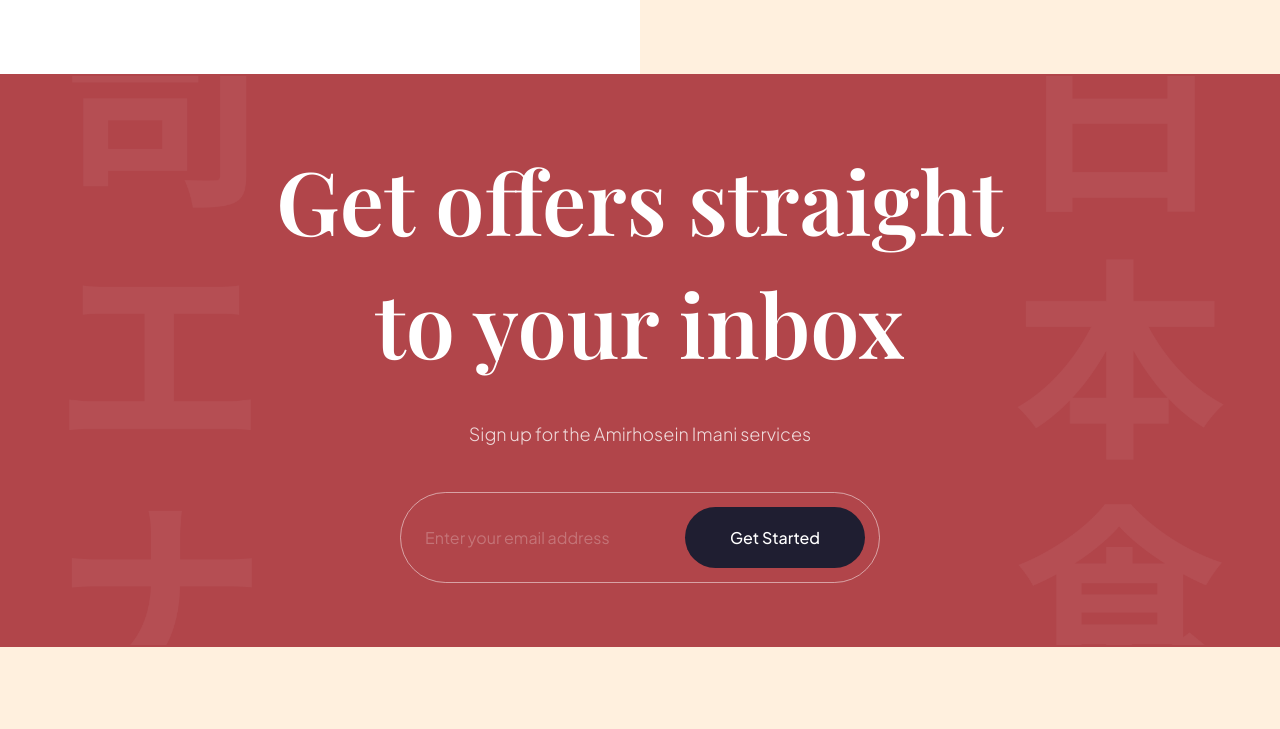
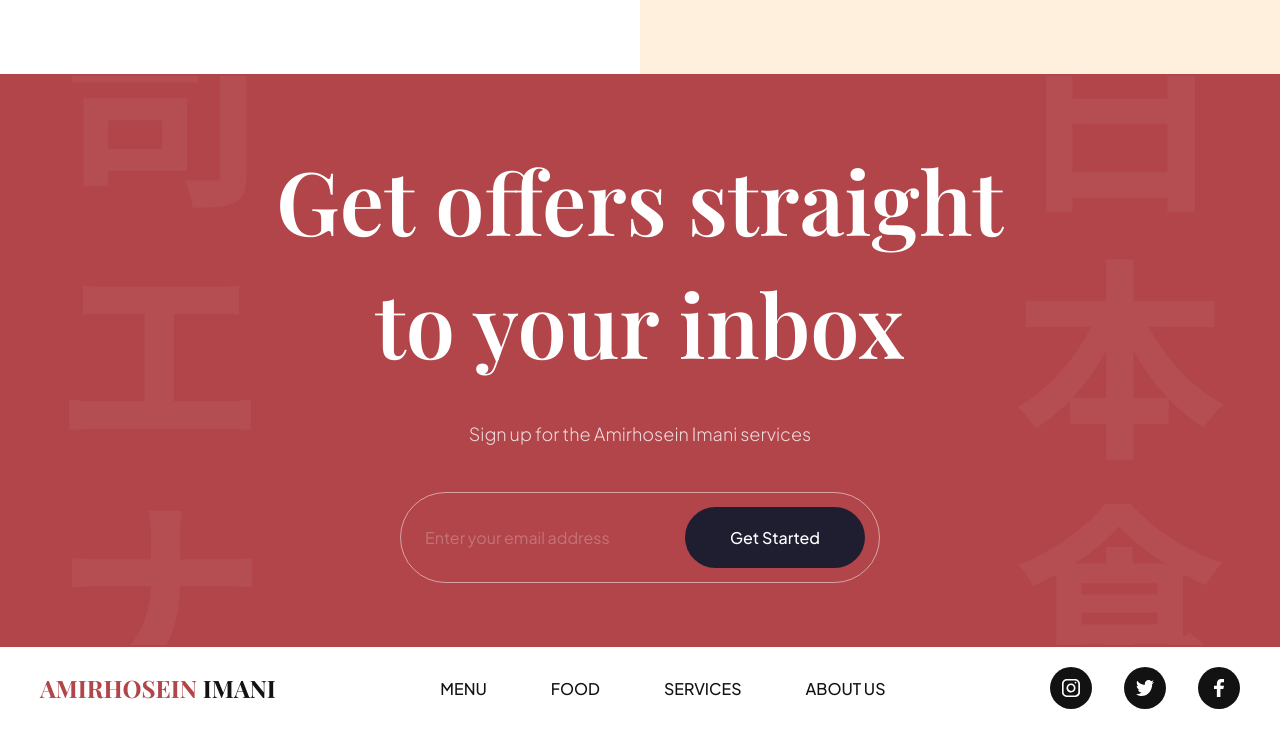
Before and after one commit to Amirhosein-Imani/sushi-themed-website, a website built with Vite: page index.html in a window 1280 px wide. Shown: the part 3624-4353 px from the top of the page. Before the commit the page ends 4271 px from the top, so only its background shows below. Built offline with nearby package versions, Linux system fonts and the light colour scheme.

Commit message:
footer HTML & CSS--commit

```diff
--- a/css/sections/footer.css
+++ b/css/sections/footer.css
@@ -0,0 +1,48 @@
+.footer{
+    width: 100%;
+    padding: 20px 40px;
+    background-color:var(--color-white) ;
+    gap: 20px;
+    flex-wrap: wrap;
+    overflow: hidden;
+}
+.footer__logo{
+    text-transform: uppercase;
+    font-size: 24px;
+    font-family: var(--playfair-display);
+    font-weight: bold;
+    color: var(--secondary-color);
+    cursor: pointer;
+}
+.footer__logo span{
+    color: var(--primary-color);
+}
+.footer ul{
+    list-style: none;
+    display: flex;
+    flex-wrap: wrap;
+    flex-direction: row;
+    gap: 64px;
+}
+.footer__nav li{
+    font-size: 16px;
+    font-weight: 500;
+    font-family: var(--plus-jakarta-sans);
+    color: var(--secondary-color);
+    text-transform: uppercase;
+    cursor: pointer;
+}
+.footer ul:last-child{
+    gap: 32px;
+}
+.footer__social li{
+    width: 42px;
+    height: 42px;
+    background-color: var(--secondary-color);
+    border-radius: 100%;
+}
+.footer__social li img{
+    width: 45%;
+    height: 45%;
+    object-fit: contain;
+}
--- a/index.html
+++ b/index.html
@@ -325,6 +325,30 @@
       <button>Get Started</button>
     </div>
   </section>
+
+  <footer class="footer flex-between">
+    <h3 class="footer__logo">
+      <span>Amirhosein</span> Imani
+    </h3>
+    <ul class="footer__nav">
+      <li><a href="#menu">Menu</a></li>
+      <li><a href="#food">Food</a></li>
+      <li><a href="#services">Services</a></li>
+      <li><a href="#about-us">About Us</a></li>
+    </ul>
+    <ul class="footer__social">
+      <li class="flex-center">
+        <img src="assets/instagram.svg" alt="instagram">
+      </li>
+      <li class="flex-center">
+        <img src="assets/twitter.svg" alt="twitter">
+      </li>
+      <li class="flex-center">
+        <img src="assets/facebook.svg" alt="facebook">
+      </li>
+    </ul>
+  </footer>
+
   <script src="js/script.js" type="module"></script>
 </body>
 </html>
```
